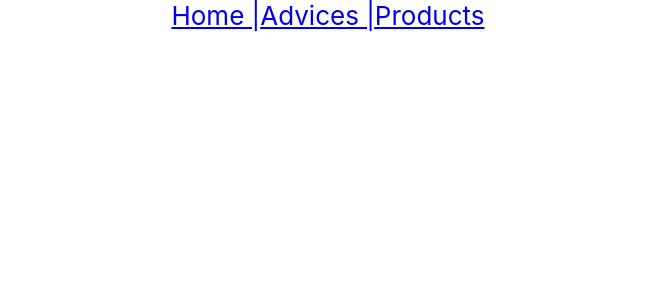
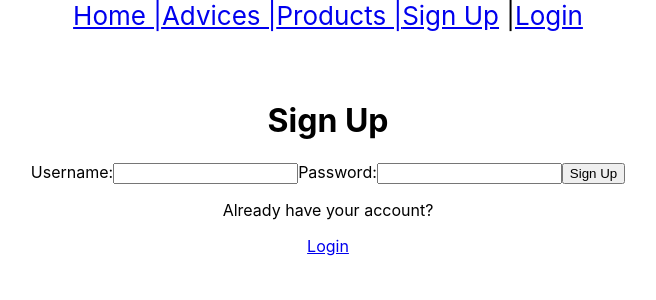
Before and after one commit to IvonaPep/skin-care-client, a React (Create React App) app: page /signup in a window 1280 px wide. Shown: the top 300 px of the page, without its empty margins (312-968 px from the left). Built offline with nearby package versions, Linux system fonts and the light colour scheme.

Commit message:
added authentification/signup/login

```diff
--- a/src/App.js
+++ b/src/App.js
@@ -8,6 +8,8 @@
 import ProductDetails from './components/ProductDetails';
 import EditAdvicePage from './components/EditAdvicePage';
 import CreateAdvicePage from './components/CreateAdvicePage ';
+import SignupPage from './components/SignupPage';
+import LoginPage from './components/LoginPage';
 
 
 function App() {
@@ -25,6 +27,9 @@
         <Route path='/advices/:adviceId' element={ <AdviceDetails />} />
         <Route path='/products/:productId' element={ <ProductDetails />} />
         <Route path="/advices/edit/:adviceId" element={ <EditAdvicePage />} />
+
+        <Route path="/signup" element={ <SignupPage /> } />
+        <Route path="/login" element={ <LoginPage /> } />
       </Routes>
 
     </div>
--- a/src/components/EditAdvicePage.js
+++ b/src/components/EditAdvicePage.js
@@ -46,8 +46,11 @@
 };
 
 const deleteAdvice = () => {
+
   axios
-    .delete(`${process.env.REACT_APP_API_URL}/advices/${adviceId}`)
+    .delete(`${process.env.REACT_APP_API_URL}/advices/${adviceId}`,
+    { headers: { Authorization: `Bearer ${storedToken}` } }
+    )
     .then(() => {
       navigate("/advices");
     })
--- /dev/null
+++ b/src/components/LoginPage.js
@@ -0,0 +1,70 @@
+import { useContext, useState } from "react";
+import axios from "axios";
+import { Link, useNavigate } from "react-router-dom";
+
+import { AuthContext } from '../context/auth.context';
+
+
+function LoginPage() {
+    const [username, setUsername] = useState("");
+    const [password, setPassword] = useState("");
+
+    const [errorMessage, setErrorMessage] = useState(undefined);
+
+    const {storeToken, authenticateUser } = useContext(AuthContext);
+
+
+    const navigate = useNavigate();
+
+
+    const handleLoginSubmit = (e) => {
+        e.preventDefault();
+
+        const requestBody = { username, password };
+
+        axios.post(`${process.env.REACT_APP_API_URL}/login`, requestBody)
+            .then((response) => {
+
+                storeToken(response.data.authToken);
+                authenticateUser();
+
+                navigate('/');
+            })
+            .catch((error) => {
+                const errorDescription = error.response.data.errorMessage;
+                setErrorMessage(errorDescription);
+            })
+    };
+
+    return (
+        <div className="LoginPage">
+            <h1>Login</h1>
+
+            {errorMessage && <p className="error-message">{errorMessage}</p>}
+
+            <form onSubmit={handleLoginSubmit}>
+                <label>Username:</label>
+                <input
+                    type="text"
+                    value={username}
+                    onChange={(e) => setUsername(e.target.value)}
+                />
+
+                <label>Password:</label>
+                <input
+                    type="password"
+                    value={password}
+                    onChange={(e) => setPassword(e.target.value)}
+                />
+
+                <button type="submit">Login</button>
+            </form>
+
+
+            <p>Don't have an account yet?</p>
+            <Link to={"/signup"}> Sign Up</Link>
+        </div>
+    )
+}
+
+export default LoginPage;
--- a/src/components/Navbar.js
+++ b/src/components/Navbar.js
@@ -1,12 +1,33 @@
+import { useContext } from 'react';
 import { NavLink } from 'react-router-dom';
+import { AuthContext } from '../context/auth.context';
 
 function Navbar() {
+
+  const { isLoggedIn, user, logOutUser } = useContext(AuthContext);
+
     return (
       <div className="">
         <nav>
           <NavLink to="/">Home |</NavLink>
           <NavLink to="/advices">Advices |</NavLink>
-          <NavLink to="/products">Products</NavLink>
+          <NavLink to="/products">Products |</NavLink>
+
+
+          {isLoggedIn && (
+                <>
+                    <span> Hi, {user && user.username}</span>
+                    <button onClick={logOutUser}>Logout</button>
+                </>
+            )}
+
+            {!isLoggedIn && (
+                <>
+                    <NavLink to="/signup">Sign Up</NavLink> |
+                    <NavLink to="/login">Login</NavLink>
+                </>
+            )}
+
         </nav>
 
       </div>
--- a/src/components/ProductsList.js
+++ b/src/components/ProductsList.js
@@ -30,7 +30,6 @@
         return (
           <div key={product._id} className="products">
             <h2>{product.title}</h2>
-            {/* <img src={apartment.img} /> <br /> */}
             <Link to={`/products/${product._id}`}>Read more</Link>
           </div>
         );
--- /dev/null
+++ b/src/components/SignupPage.js
@@ -0,0 +1,64 @@
+import { useState } from "react";
+import { Link, useNavigate } from "react-router-dom";
+import axios from "axios";
+
+
+
+function SignupPage(props) {
+
+    const [password, setPassword] = useState("");
+    const [username, setUsername] = useState("");
+
+    const [errorMessage, setErrorMessage] = useState(undefined);
+
+    const navigate = useNavigate();
+
+
+    const handleSignupSubmit = (e) => {
+        e.preventDefault();
+
+        const requestBody = { password, username };
+
+        axios.post(`${process.env.REACT_APP_API_URL}/signup`, requestBody)
+            .then((response) => {
+                navigate('/login');
+            })
+            .catch((error) => {
+                const errorDescription = error.response.data.errorMessage;
+                setErrorMessage(errorDescription);
+            })
+    };
+
+    return (
+        <div className="SignupPage">
+            <h1>Sign Up</h1>
+
+            {errorMessage && <p className="error-message">{errorMessage}</p>}
+
+            <form onSubmit={handleSignupSubmit}>
+
+            <label>Username:</label>
+                <input
+                    type="text"
+                    value={username}
+                    onChange={(e) => setUsername(e.target.value)}
+                />
+
+                <label>Password:</label>
+                <input
+                    type="password"
+                    value={password}
+                    onChange={(e) => setPassword(e.target.value)}
+                />
+
+                <button type="submit">Sign Up</button>
+            </form>
+
+
+            <p>Already have your account?</p>
+            <Link to={"/login"}> Login</Link>
+        </div>
+    )
+}
+
+export default SignupPage;
--- /dev/null
+++ b/src/context/auth.context.js
@@ -0,0 +1,67 @@
+import React, { useState, useEffect } from "react";
+import axios from "axios";
+
+
+const AuthContext = React.createContext();
+
+function AuthProviderWrapper(props) {
+    const [isLoggedIn, setIsLoggedIn] = useState(false);
+    const [isLoading, setIsLoading] = useState(true);
+    const [user, setUser] = useState(null);
+
+    const storeToken = (token) => {
+        localStorage.setItem('authToken', token);
+    }
+
+
+    const authenticateUser = () => {
+
+        const storedToken = localStorage.getItem('authToken');
+        if (storedToken) {
+            axios.get(
+                `${process.env.REACT_APP_API_URL}/verify`,
+                { headers: { Authorization: `Bearer ${storedToken}` } }
+            )
+                .then((response) => {
+                    const payload = response.data;
+                    setIsLoggedIn(true);
+                    setIsLoading(false);
+                    setUser(payload);
+                })
+                .catch((error) => {
+                    setIsLoggedIn(false);
+                    setIsLoading(false);
+                    setUser(null);
+                });
+        } else {
+            setIsLoggedIn(false);
+            setIsLoading(false);
+            setUser(null);
+        }
+    }
+
+
+    const removeToken = () => {
+        localStorage.removeItem("authToken");
+    }
+
+
+    const logOutUser = () => {
+        removeToken();
+        authenticateUser();
+    }
+
+
+    useEffect(() => {
+        authenticateUser();
+    }, []);
+
+
+    return (
+        <AuthContext.Provider value={{ isLoggedIn, isLoading, user, storeToken, authenticateUser, logOutUser }}>
+            {props.children}
+        </AuthContext.Provider>
+    )
+}
+
+export { AuthProviderWrapper, AuthContext };
--- a/src/index.js
+++ b/src/index.js
@@ -4,16 +4,17 @@
 import App from './App';
 import reportWebVitals from './reportWebVitals';
 import { BrowserRouter} from 'react-router-dom';
+import { AuthProviderWrapper } from './context/auth.context';
 
 const root = ReactDOM.createRoot(document.getElementById('root'));
 root.render(
+    <React.StrictMode>
     <BrowserRouter>
-    <App />
+      <AuthProviderWrapper>
+        <App />
+      </AuthProviderWrapper>
     </BrowserRouter>
+  </React.StrictMode>
 );
 
-
-// If you want to start measuring performance in your app, pass a function
-// to log results (for example: reportWebVitals(console.log))
-// or send to an analytics endpoint. Learn more: https://bit.ly/CRA-vitals
 reportWebVitals();
```
